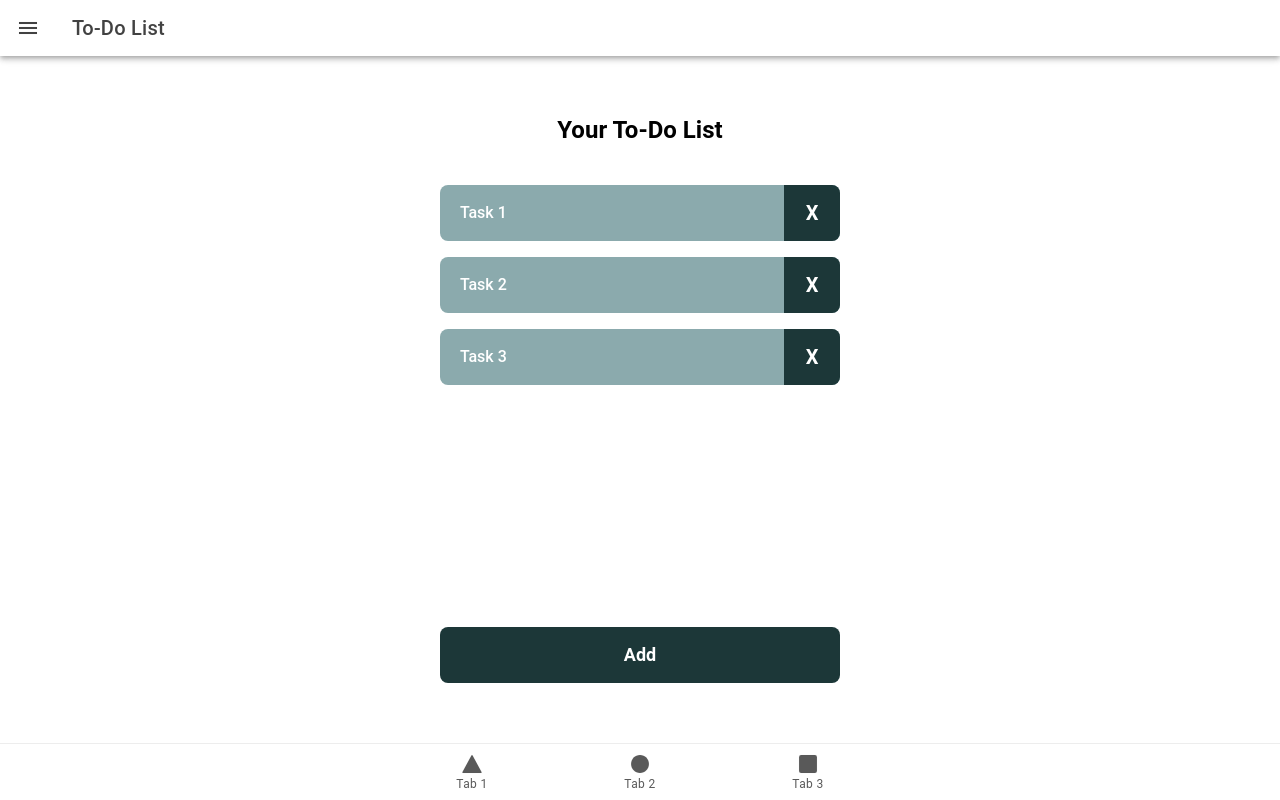
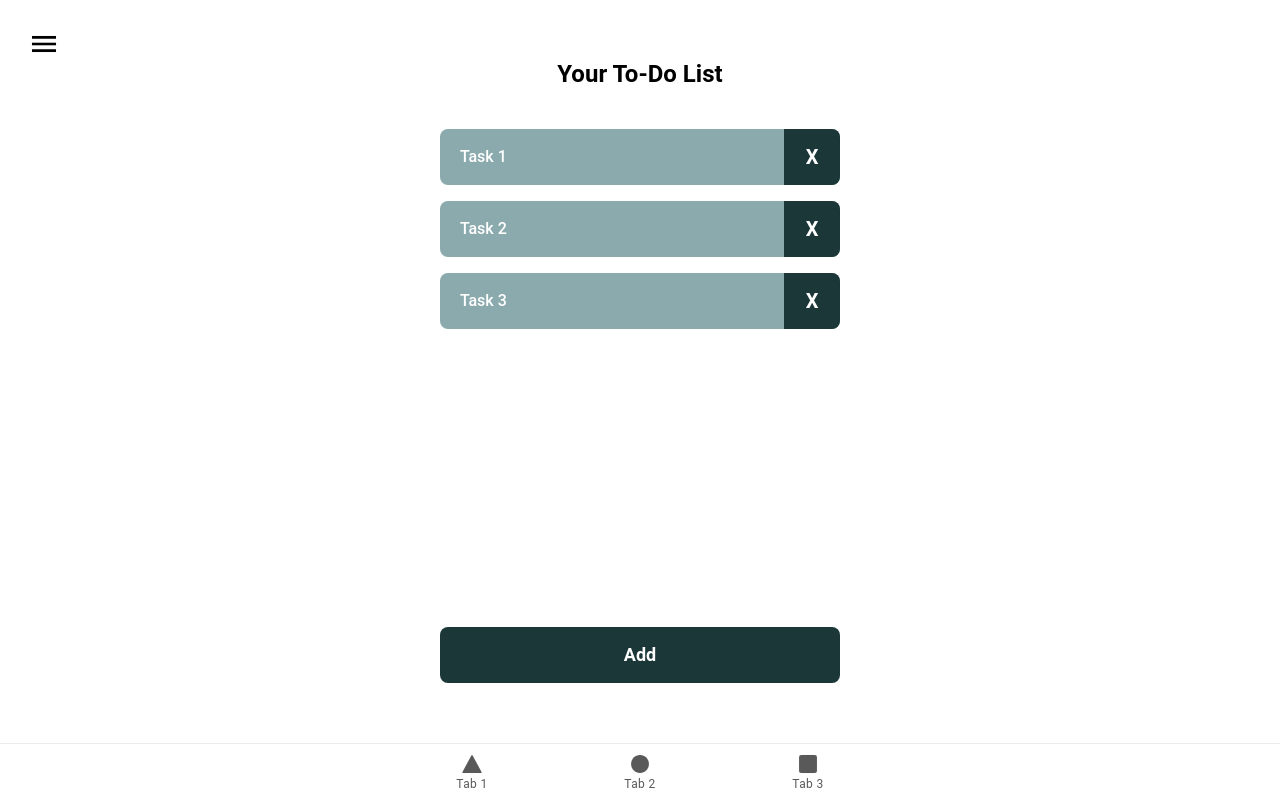
Before and after one commit to MobileLab6/Labwork6, a React (Vite) app in the folder Lab6/Lab6/: page /todo in a window 1280 px wide. Built offline with nearby package versions, Linux system fonts and the light colour scheme; no server answers.

Commit message:
Update ToDo.tsx

```diff
--- a/Lab6/Lab6/src/pages/ToDo.tsx
+++ b/Lab6/Lab6/src/pages/ToDo.tsx
@@ -4,9 +4,6 @@ import {
   IonPage,
   IonMenuButton,
   IonButtons,
-  IonHeader,
-  IonToolbar,
-  IonTitle,
 } from '@ionic/react';
 import './ToDo.css';
 
@@ -72,15 +69,10 @@ const ToDo: React.FC = () => {
 
   return (
     <IonPage>
-      <IonHeader className="todo-header">
-        <IonToolbar>
-          <IonButtons slot="start">
-            <IonMenuButton />
-          </IonButtons>
-          <IonTitle>To-Do List</IonTitle>
-        </IonToolbar>
-      </IonHeader>
       <IonContent className="todo-content">
+        <IonButtons className="menu-button-container">
+          <IonMenuButton className="menu-button" />
+        </IonButtons>
         <div className="todo-container">
           <h1 className="todo-title">Your To-Do List</h1>
 
```
